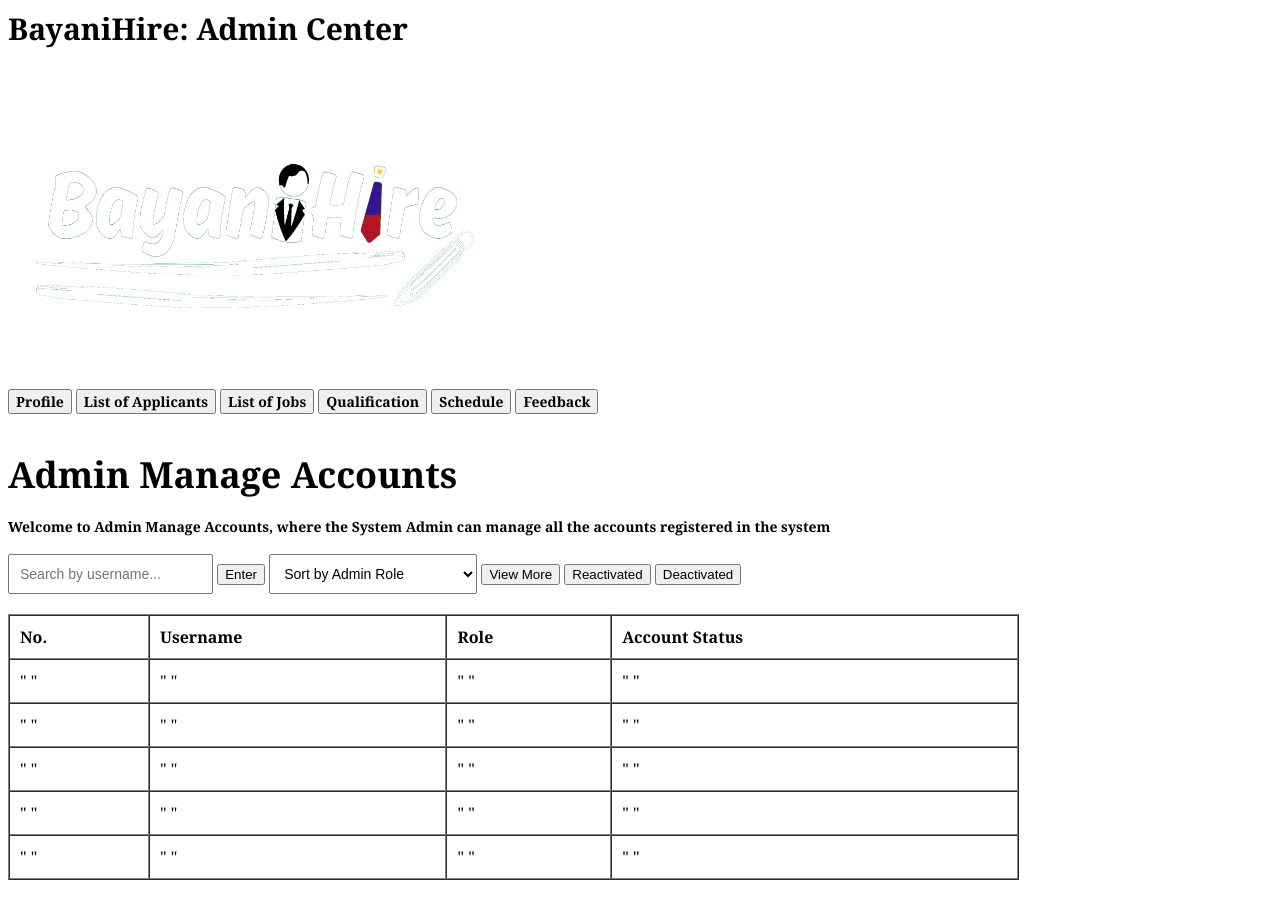
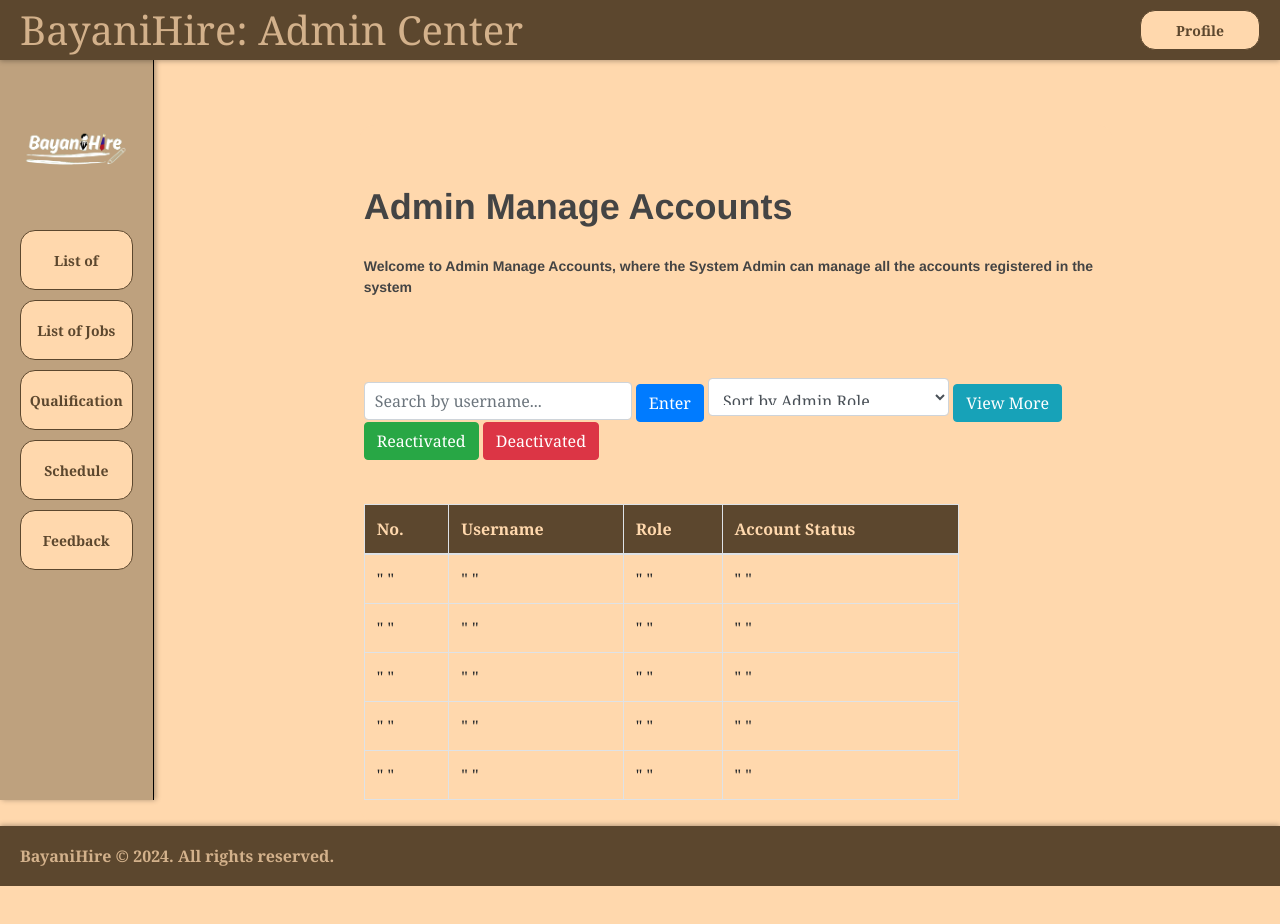
Before and after one commit to BayaniHire/WebApplication, a Django app: page /manage_accounts/ in a window 1280 px wide. After the commit the page ends 886 px from the top, so only its background shows below. Run offline with Django 5.2, Linux system fonts and the light colour scheme; some libraries are stand-ins or nearby versions.

Commit message:
AdminView_6_1_manage_accounts.html

```diff
--- a/users_app/templates/AdminView_6_1_manage_accounts.html
+++ b/users_app/templates/AdminView_6_1_manage_accounts.html
@@ -1,32 +1,21 @@
-{% load static %}
-<!DOCTYPE html>
-<html lang="en">
-<head>
-    <title>BayaniHire: Admin Center</title>
-</head>
-<body>
-    <label style="font-family: Georgia; font-size: 30px; font-weight: bold;">BayaniHire: Admin Center</label>
-    <br><br>
-    <img src="{% static 'Logo.png' %}" alt="BayaniHire Logo" width="500px" height="300px">
-    <br><br>
+{% extends "Admin_Inheritance.html" %}  <!-- Replace with your actual base template filename -->
 
-    <button style="font-family: Georgia; font-size: 14px; font-weight: bold;" onclick="window.location.href='{% url 'adminprofile' %}';">Profile</button>
-    <button style="font-family: Georgia; font-size: 14px; font-weight: bold;" onclick="window.location.href='{% url 'list_of_applicants' %}';">List of Applicants</button>
-    <button style="font-family: Georgia; font-size: 14px; font-weight: bold;" onclick="window.location.href='{% url 'list_of_jobs' %}';">List of Jobs</button>
-    <button style="font-family: Georgia; font-size: 14px; font-weight: bold;" onclick="window.location.href='{% url 'qualification' %}';">Qualification</button>
-    <button style="font-family: Georgia; font-size: 14px; font-weight: bold;" onclick="window.location.href='{% url 'schedule' %}';">Schedule</button>
-    <button style="font-family: Georgia; font-size: 14px; font-weight: bold;" onclick="window.location.href='{% url 'feedback' %}';">Feedback</button>
-    <br><br><br>
-    <label style="font-family: Georgia; font-size: 36px; font-weight: bold;">Admin Manage Accounts</label>
-    <br><br>
-    <label style="font-family: Georgia; font-size: 14px; font-weight: bold;">
+{% block title %}BayaniHire: Admin Center{% endblock %}
+
+{% block content %}
+<div class="main-content" style="padding-top: 60px;">  <!-- Main content area with padding to avoid header overlap -->
+    <!-- Admin Manage Accounts Section -->
+    <h2 style="font-size: 36px; font-weight: bold;">Admin Manage Accounts</h2>
+    <p style="font-size: 14px; font-weight: bold;">
         Welcome to Admin Manage Accounts, where the System Admin can manage all the accounts registered in the system
-    </label>
-    <br><br>
-    <div style="font-family: Georgia; margin-bottom: 20px;">
-        <input type="text" placeholder="Search by username..." style="padding: 10px; font-size: 14px;">
-        <button>Enter</button>
-        <select style="padding: 10px; font-size: 14px;">
+    </p>
+    <br>
+
+    <!-- Search and Filter Options -->
+    <div class="search-section mb-4" style="font-family: Georgia;">
+        <input type="text" placeholder="Search by username..." class="form-control d-inline w-auto" style="padding: 10px;">
+        <button class="btn btn-primary">Enter</button>
+        <select class="form-control d-inline w-auto" style="padding: 10px;">
             <option value="role-admin">Sort by Admin Role</option>
             <option value="role-interviewer">Sort by Interviewer Role</option>
             <option value="role-applicant">Sort by Applicant Role</option>
@@ -34,11 +23,13 @@
             <option value="status-activated">Sort by Activated Status</option>
             <option value="status-deactivated">Sort by Deactivated Status</option>
         </select>
-        <button>View More</button>
-        <button>Reactivated</button>
-        <button>Deactivated</button>
+        <button class="btn btn-info">View More</button>
+        <button class="btn btn-success">Reactivated</button>
+        <button class="btn btn-danger">Deactivated</button>
     </div>
-    <table border="1" cellpadding="10" cellspacing="0" style="font-family: Georgia; width: 80%; text-align: left;">
+
+    <!-- Account Management Table -->
+    <table class="table table-bordered" style="font-family: Georgia; width: 80%;">
         <thead>
             <tr>
                 <th>No.</th>
```
Also changed, not shown: other parts of users_app/templates/AdminView_6_1_manage_accounts.html (+8 -33 lines).
